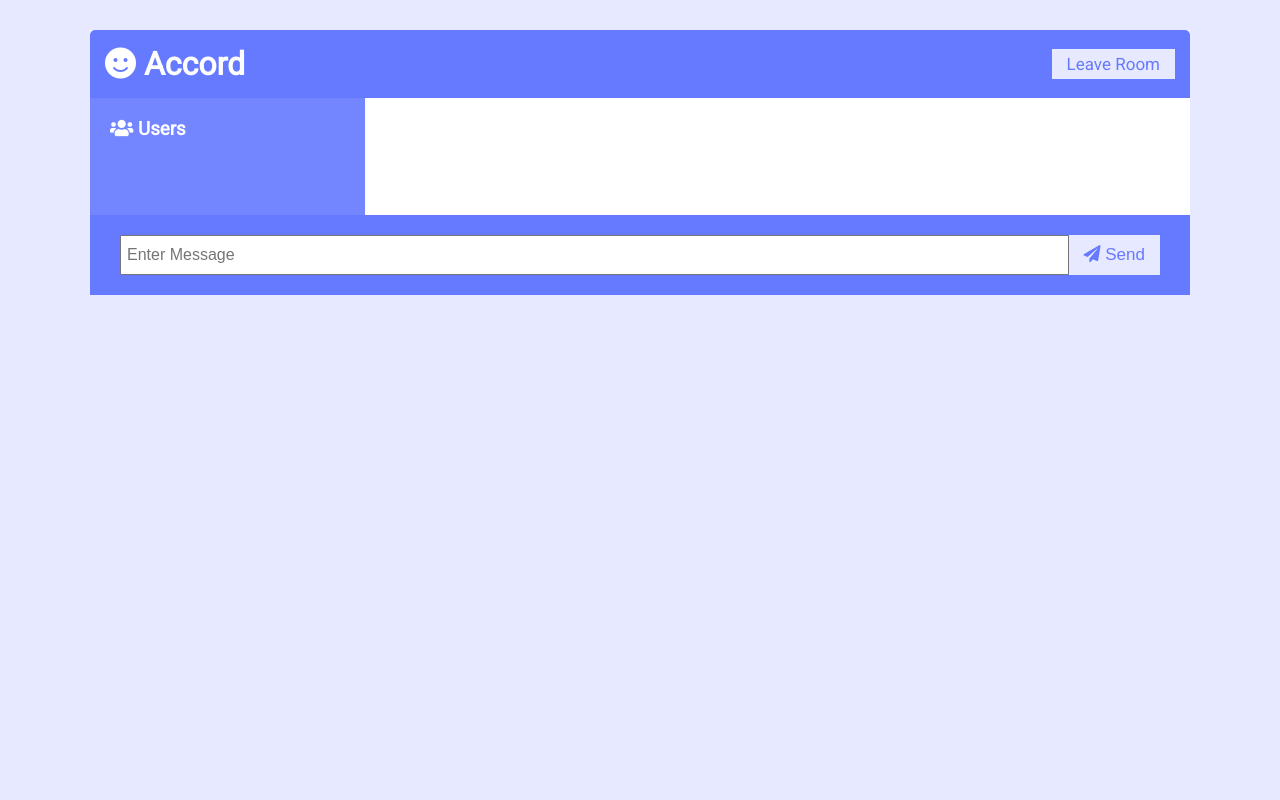
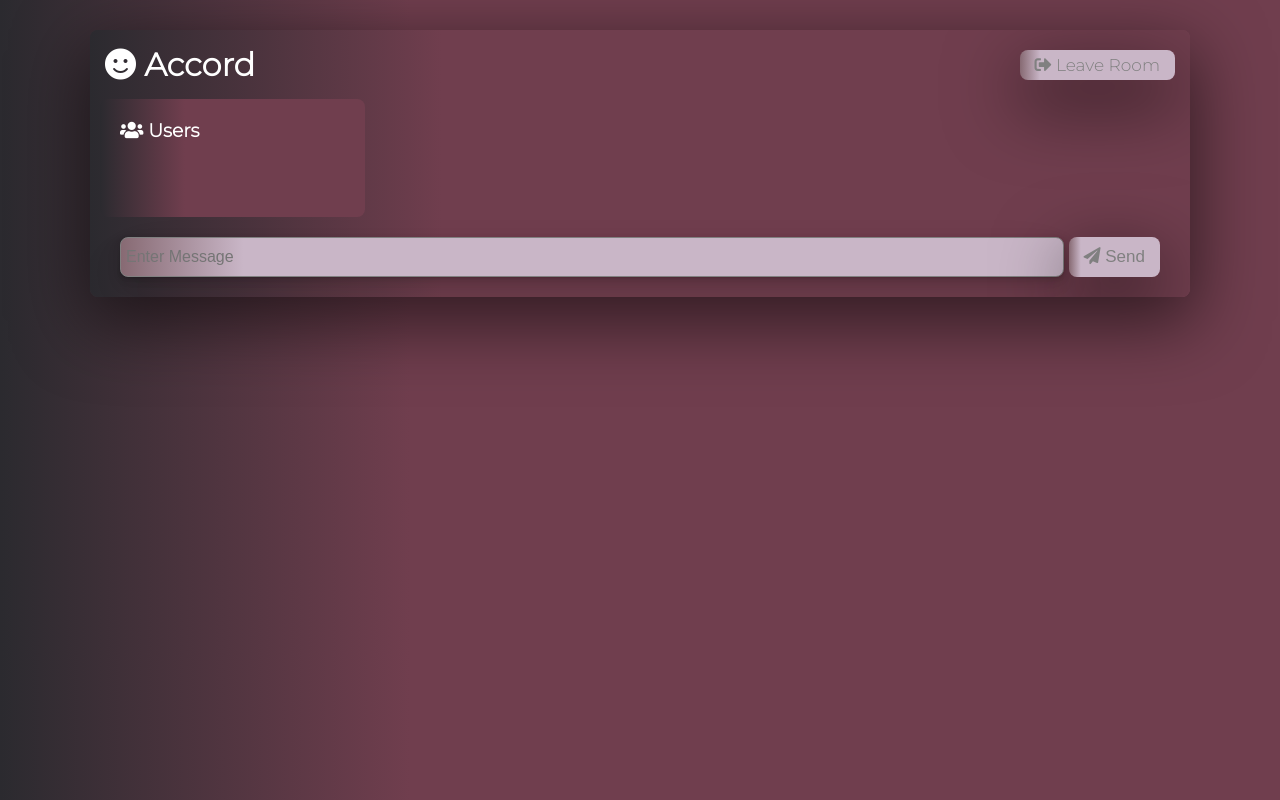
Before and after one commit to ishaqkhattana/Accord, a website: page public/chat.html in a window 1280 px wide. Drawn offline with nearby package versions, Linux system fonts and the light colour scheme; no server answers.

Commit message:
first release

```diff
--- a/index.js
+++ b/index.js
@@ -21,7 +21,7 @@ io.on("connection", (socket) => {
     console.log("in joinroom");
     const user = userJoin(socket.id, username);
     socket.join(user.room);
-    socket.emit("message", formatMessage(admin, "Welcome to ChitChat"));
+    socket.emit("message", formatMessage(admin, "Welcome to Accord!"));
 
     socket.broadcast.emit(
       "message",
@@ -36,7 +36,7 @@ io.on("connection", (socket) => {
     const user = userLeave(socket.id);
 
     if(user) {
-      io.emit("message", formatMessage(admin, user.username + "has left the chat!"));
+      io.emit("message", formatMessage(admin, user.username + " has left the chat!"));
       io.emit('users', getUsers());
     }
 
--- a/package.json
+++ b/package.json
@@ -6,6 +6,7 @@
   "dependencies": {
     "express": "^4.17.1",
     "moment": "^2.29.1",
+    "simplebar": "^5.3.0",
     "socket.io": "^4.0.0"
   },
   "devDependencies": {},
--- a/public/chat.html
+++ b/public/chat.html
@@ -1,50 +1,47 @@
 <!DOCTYPE html>
 <html lang="en">
+
 <head>
   <meta charset="UTF-8" />
   <meta name="viewport" content="width=device-width, initial-scale=1.0" />
+  <link rel="stylesheet" href="https://cdnjs.cloudflare.com/ajax/libs/font-awesome/5.12.1/css/all.min.css"
+    integrity="sha256-mmgLkCYLUQbXn0B1SRqzHar6dCnv9oZFPEC1g1cwlkk=" crossorigin="anonymous" />
+  <link rel="preconnect" href="https://fonts.gstatic.com">
+  <link href="https://fonts.googleapis.com/css2?family=Montserrat:wght@300&display=swap" rel="stylesheet">
   <link
   rel="stylesheet"
-      href="https://cdnjs.cloudflare.com/ajax/libs/font-awesome/5.12.1/css/all.min.css"
-      integrity="sha256-mmgLkCYLUQbXn0B1SRqzHar6dCnv9oZFPEC1g1cwlkk="
-      crossorigin="anonymous"
+  href="https://unpkg.com/simplebar@latest/dist/simplebar.css"
 />
   <link rel="stylesheet" href="css/style.css" />
   <title>Accord</title>
 </head>
+
 <body>
   <div class="chat-container">
     <header class="chat-header">
       <h1><i class="fas fa-smile"></i> Accord</h1>
-        <a id="leave-btn" class="btn">Leave Room</a>
+      <a id="leave-btn" href="index.html" class="btn"><i class="fas fa-sign-out-alt"></i> Leave Room</a>
     </header>
     <main class="chat-main">
       <div class="chat-sidebar">
         <h3><i class="fas fa-users"></i> Users</h3>
         <ul id="users"></ul>
       </div>
-        <div class="chat-messages"></div>
+      <div class="chat-messages" data-simplebar></div>
     </main>
     <div class="chat-form-container">
       <form id="chat-form">
-          <input
-            id="msg"
-            type="text"
-            placeholder="Enter Message"
-            required
-            autocomplete="off"
-          />
-          <button class="btn"><i class="fas fa-paper-plane"></i> Send</button>
+        <input id="msg" type="text" placeholder="Enter Message" required autocomplete="off" />
+        <button class="btn" id = "sendbtn"><i class="fas fa-paper-plane"></i> Send</button>
       </form>
     </div>
   </div>
 
-    <script
-      src="https://cdnjs.cloudflare.com/ajax/libs/qs/6.9.2/qs.min.js"
-      integrity="sha256-TDxXjkAUay70ae/QJBEpGKkpVslXaHHayklIVglFRT4="
-      crossorigin="anonymous"
-    ></script>
+  <script src="https://cdnjs.cloudflare.com/ajax/libs/qs/6.9.2/qs.min.js"
+    integrity="sha256-TDxXjkAUay70ae/QJBEpGKkpVslXaHHayklIVglFRT4=" crossorigin="anonymous"></script>
   <script src="/socket.io/socket.io.js"></script>
+  <script src="https://unpkg.com/simplebar@latest/dist/simplebar.min.js"></script>
   <script src="js/main.js"></script>
 </body>
+
 </html>
--- a/public/css/style.css
+++ b/public/css/style.css
@@ -1,4 +1,4 @@
-@import url('https://fonts.googleapis.com/css?family=Roboto&display=swap');
+@import url("https://fonts.googleapis.com/css?family=Roboto&display=swap");
 
 :root {
   --dark-color-a: #667aff;
@@ -15,9 +15,14 @@
 }
 
 body {
-	font-family: 'Roboto', sans-serif;
+  font-family: "Montserrat", sans-serif;
   font-size: 16px;
-	background: var(--light-color);
+  background: rgb(43, 42, 47);
+  background: linear-gradient(
+    90deg,
+    rgba(43, 42, 47, 1) 0%,
+    rgba(112, 62, 78, 1) 32%
+  );
   margin: 20px;
 }
 
@@ -32,23 +37,95 @@ a {
 .btn {
   cursor: pointer;
   padding: 5px 15px;
-	background: var(--light-color);
-	color: var(--dark-color-a);
+  background: rgb(135, 106, 115);
+  background: linear-gradient(
+    90deg,
+    rgba(135, 106, 115, 1) 0%,
+    rgba(201, 182, 199, 1) 13%
+  );
+  color: gray;
   border: 0;
   font-size: 17px;
+  /* box-shadow: rgba(50, 50, 93, 0.25) 0px 30px 60px -12px inset, rgba(0, 0, 0, 0.3) 0px 18px 36px -18px inset; */
+  box-shadow: rgba(0, 0, 0, 0.56) 0px 22px 70px 4px;
+  border-radius: 8px;
+}
+
+.btn:hover {
+  background: rgb(43, 42, 47);
+  background: linear-gradient(
+    90deg,
+    rgba(43, 42, 47, 1) 0%,
+    rgba(112, 62, 78, 1) 32%
+  );
+  border-radius: 8px;
+  color: black;
+}
+
+#sendbtn {
+  cursor: pointer;
+  padding: 5px 15px;
+  background: rgb(135, 106, 115);
+  background: linear-gradient(
+    90deg,
+    rgba(135, 106, 115, 1) 0%,
+    rgba(201, 182, 199, 1) 13%
+  );
+  color: gray;
+  border: 0;
+  font-size: 17px;
+  /* box-shadow: rgba(50, 50, 93, 0.25) 0px 30px 60px -12px inset, rgba(0, 0, 0, 0.3) 0px 18px 36px -18px inset; */
+  box-shadow: rgba(0, 0, 0, 0.56) 0px 22px 70px 4px;
+  border-radius: 8px;
+  margin-left: 5px;
+}
+
+#sendbtn:hover {
+  background: rgb(43, 42, 47);
+  background: linear-gradient(
+    90deg,
+    rgba(43, 42, 47, 1) 0%,
+    rgba(112, 62, 78, 1) 32%
+  );
+  border-radius: 8px;
+  color: black;
+}
+
+input {
+  border: 1px solid gray;
+  border-radius: 8px;
+  box-shadow: 2px 2px 3px #666;
+  padding: 4px 7px;
+  outline: 0;
+}
+
+input:focus {
+  border: 1px solid maroon;
 }
 
 /* Chat Page */
 
 .chat-container {
+  box-shadow: rgba(0, 0, 0, 0.56) 0px 22px 70px 4px;
   max-width: 1100px;
-	background: #fff;
+  background: rgb(43, 42, 47);
+  background: linear-gradient(
+    90deg,
+    rgba(43, 42, 47, 1) 0%,
+    rgba(112, 62, 78, 1) 32%
+  );
   margin: 30px auto;
-	overflow: hidden;
+  overflow: auto;
+  border-radius: 8px;
 }
 
 .chat-header {
-	background: var(--dark-color-a);
+  background: rgb(43, 42, 47);
+  background: linear-gradient(
+    90deg,
+    rgba(43, 42, 47, 1) 0%,
+    rgba(112, 62, 78, 1) 32%
+  );
   color: #fff;
   border-top-left-radius: 5px;
   border-top-right-radius: 5px;
@@ -61,13 +138,27 @@ a {
 .chat-main {
   display: grid;
   grid-template-columns: 1fr 3fr;
+  background: rgb(43, 42, 47);
+  background: linear-gradient(
+    90deg,
+    rgba(43, 42, 47, 1) 0%,
+    rgba(112, 62, 78, 1) 32%
+  );
+  border-radius: 8px;
 }
 
 .chat-sidebar {
-	background: var(--dark-color-b);
+  background: rgb(43, 42, 47);
+  background: linear-gradient(
+    90deg,
+    rgba(43, 42, 47, 1) 0%,
+    rgba(112, 62, 78, 1) 32%
+  );
   color: #fff;
   padding: 20px 20px 60px;
-	overflow-y: scroll;
+  overflow-y: auto;
+  border-radius: 8px;
+  margin-left: 10px;
 }
 
 .chat-sidebar h2 {
@@ -88,13 +179,18 @@ a {
 .chat-messages {
   padding: 30px;
   max-height: 500px;
-	overflow-y: scroll;
+  overflow-y: auto;
 }
 
 .chat-messages .message {
   padding: 10px;
   margin-bottom: 15px;
-	background-color: var(--light-color);
+  background: rgb(135, 106, 115);
+  background: linear-gradient(
+    90deg,
+    rgba(135, 106, 115, 1) 0%,
+    rgba(201, 182, 199, 1) 13%
+  );
   border-radius: 5px;
   overflow-wrap: break-word;
 }
@@ -102,7 +198,7 @@ a {
 .chat-messages .message .meta {
   font-size: 15px;
   font-weight: bold;
-	color: var(--dark-color-b);
+  color: white;
   opacity: 0.7;
   margin-bottom: 7px;
 }
@@ -113,14 +209,20 @@ a {
 
 .chat-form-container {
   padding: 20px 30px;
-	background-color: var(--dark-color-a);
+  background: rgb(43, 42, 47);
+  background: linear-gradient(
+    90deg,
+    rgba(43, 42, 47, 1) 0%,
+    rgba(112, 62, 78, 1) 32%
+  );
+  border-radius: 8px;
 }
 
 .chat-form-container form {
   display: flex;
 }
 
-.chat-form-container input[type='text'] {
+.chat-form-container input[type="text"] {
   font-size: 16px;
   padding: 5px;
   height: 40px;
@@ -137,18 +239,35 @@ a {
 .join-header {
   text-align: center;
   padding: 20px;
-	background: var(--dark-color-a);
+  background: rgb(46, 4, 23);
+  background: linear-gradient(
+    90deg,
+    rgba(46, 4, 23, 1) 3%,
+    rgba(98, 30, 52, 1) 42%
+  );
   border-top-left-radius: 5px;
   border-top-right-radius: 5px;
 }
 
 .join-main {
   padding: 30px 40px;
-	background: var(--dark-color-b);
+  background: rgb(46, 4, 23);
+  background: linear-gradient(
+    90deg,
+    rgba(46, 4, 23, 1) 3%,
+    rgba(98, 30, 52, 1) 42%
+  );
+  box-shadow: rgba(0, 0, 0, 0.25) 0px 54px 55px,
+    rgba(0, 0, 0, 0.12) 0px -12px 30px, rgba(0, 0, 0, 0.12) 0px 4px 6px,
+    rgba(0, 0, 0, 0.17) 0px 12px 13px, rgba(0, 0, 0, 0.09) 0px -3px 5px;
 }
 
 .join-main p {
   margin-bottom: 20px;
+}
+
+p.text {
+  font-size: 20px;
 }
 
 .join-main .form-control {
@@ -160,7 +279,7 @@ a {
   margin-bottom: 5px;
 }
 
-.join-main input[type='text'] {
+.join-main input[type="text"] {
   font-size: 16px;
   padding: 5px;
   height: 40px;
@@ -177,6 +296,26 @@ a {
 .join-main .btn {
   margin-top: 20px;
   width: 100%;
+  font-family: "Montserrat", sans-serif;
+  font-size: 25px;
+}
+
+input#msg {
+  background: rgb(135, 106, 115);
+  background: linear-gradient(
+    90deg,
+    rgba(135, 106, 115, 1) 0%,
+    rgba(201, 182, 199, 1) 13%
+  );
+  box-shadow: rgba(0, 0, 0, 0.07) 0px 1px 2px, rgba(0, 0, 0, 0.07) 0px 2px 4px,
+    rgba(0, 0, 0, 0.07) 0px 4px 8px, rgba(0, 0, 0, 0.07) 0px 8px 16px,
+    rgba(0, 0, 0, 0.07) 0px 16px 32px, rgba(0, 0, 0, 0.07) 0px 32px 64px;
+}
+
+div.msg {
+  box-shadow: rgba(0, 0, 0, 0.07) 0px 1px 2px, rgba(0, 0, 0, 0.07) 0px 2px 4px,
+    rgba(0, 0, 0, 0.07) 0px 4px 8px, rgba(0, 0, 0, 0.07) 0px 8px 16px,
+    rgba(0, 0, 0, 0.07) 0px 16px 32px, rgba(0, 0, 0, 0.07) 0px 32px 64px;
 }
 
 @media (max-width: 700px) {
```
Also changed, not shown: public/index.html (+9 -13 lines), 1 other file. Lines whose indentation alone changed are shown as unchanged.
